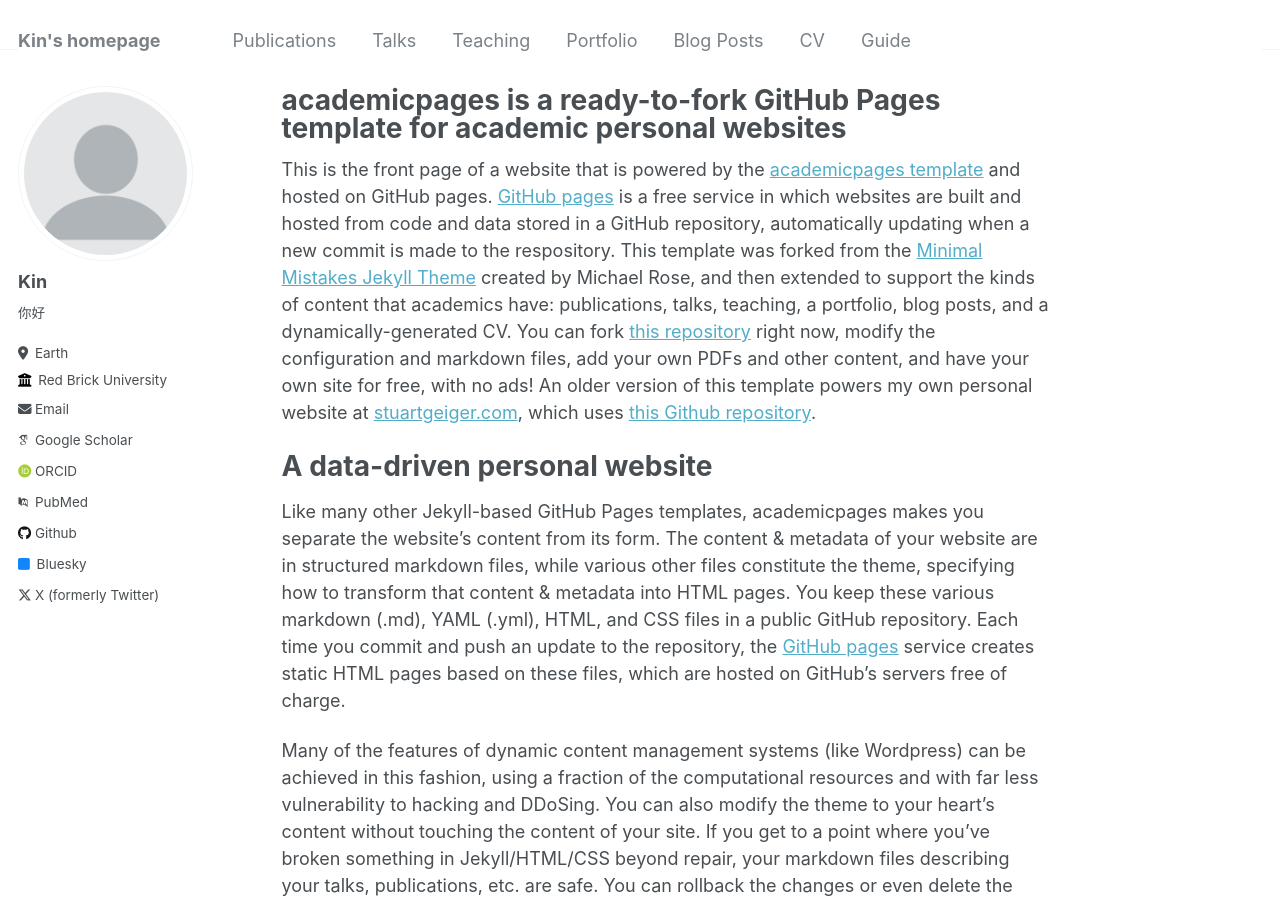
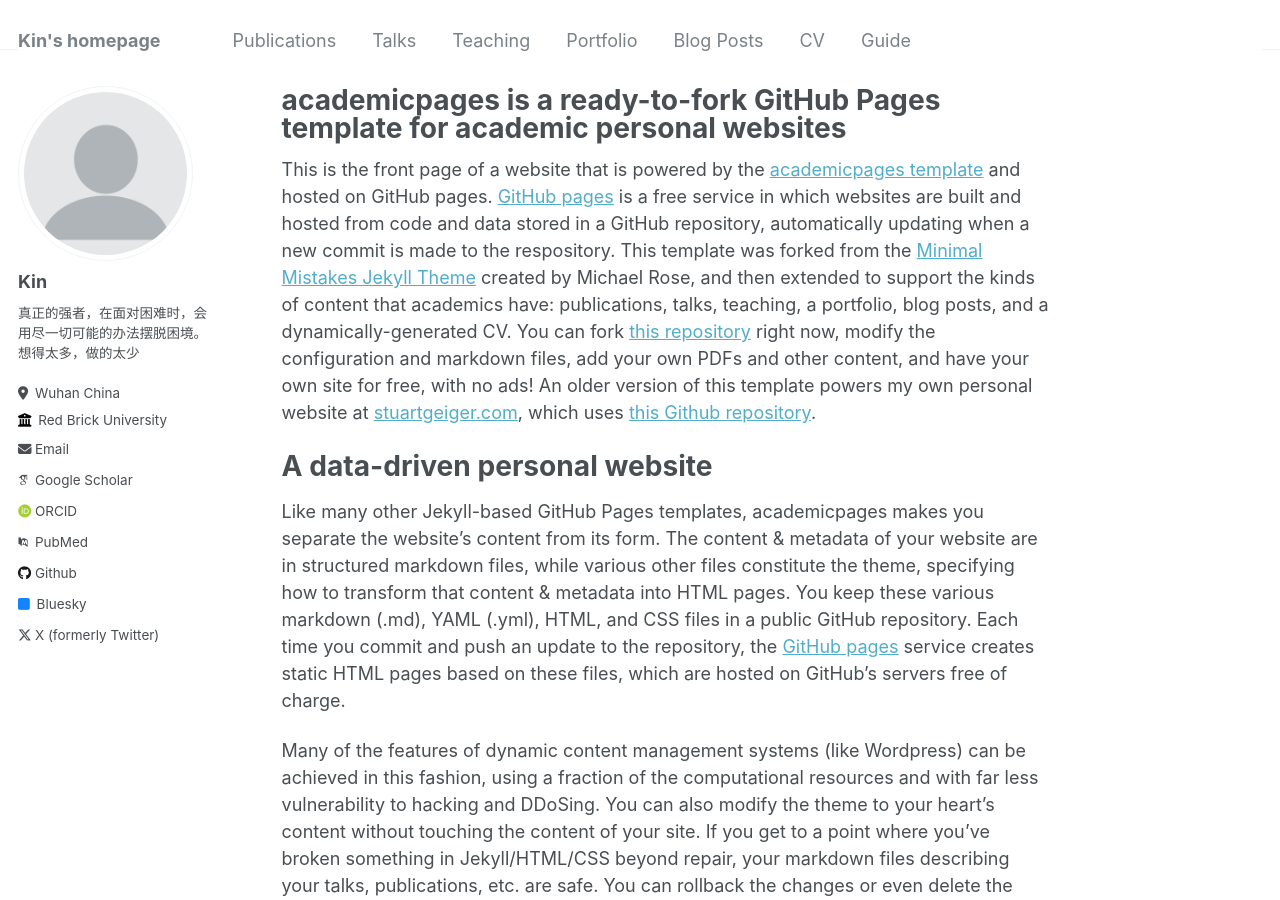
Before and after one commit to ixilebone/ixilebone.github.io, a Jekyll site: the page built from _pages/about.md, in a window 1280 px wide and 900 px high. Built offline with Jekyll 4.4.1, drawn with Linux system fonts in a browser that asks for light colours; some web fonts are replaced.

Commit message:
Update _config.yml

```diff
--- a/_config.yml
+++ b/_config.yml
@@ -24,11 +24,11 @@ author:
   avatar           : "profile.png"
   name             : "Kin"
   pronouns         : # example: "she/her"
-  bio              : "你好"
-  location         : "Earth"
+  bio              : "真正的强者，在面对困难时，会用尽一切可能的办法摆脱困境。想得太多，做的太少"
+  location         : "Wuhan China"
   employer         : "Red Brick University"
   uri              : # URL
-  email            : "none@example.org"
+  email            : "ixilebone@gmail.com"
 
   # Academic websites
   arxiv            : # URL - Update with the correct link to your profile
```
